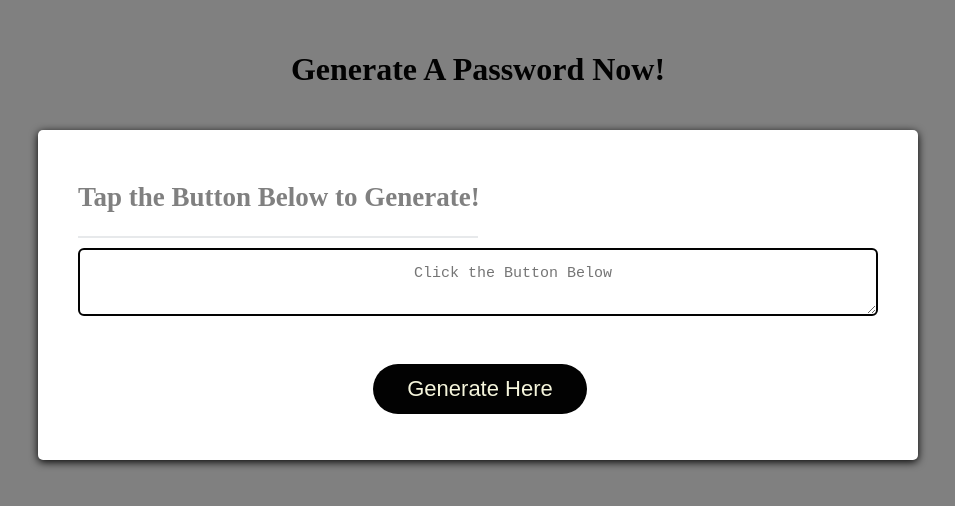
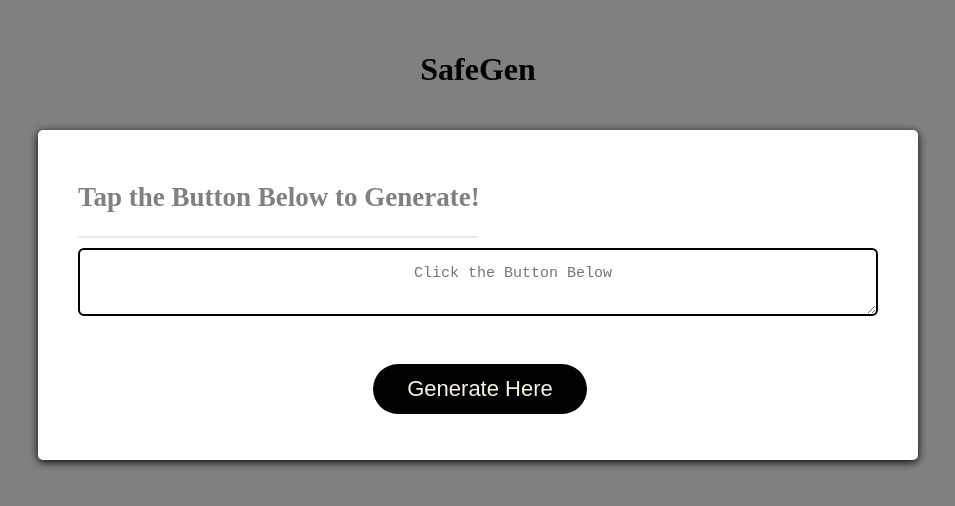
Before and after one commit to lewiscornelius/Password-Generator, a plain HTML site: page index.html in a window 1280 px wide. Shown: the whole page, without its empty margins (162-1117 px from the left). Drawn offline with Linux system fonts and the light colour scheme.

Commit message:
Changed project name and added read me

```diff
--- a/index.html
+++ b/index.html
@@ -3,13 +3,13 @@
 <head>
     <meta charset="UTF-8">
     <meta name="viewport" content="width=device-width, initial-scale=1.0">
-    <title>Lew's Password Generator</title>
+    <title>SafeGen</title>
     <link rel="stylesheet" href="style.css">
 </head>
 <body>
     <div class="container">
         <header>
-            <h1>Generate A Password Now!</h1>
+            <h1>SafeGen</h1>
         </header>
         <div class="box">
             <div class="box-header">
```
Also changed, not shown: 1 other file.
